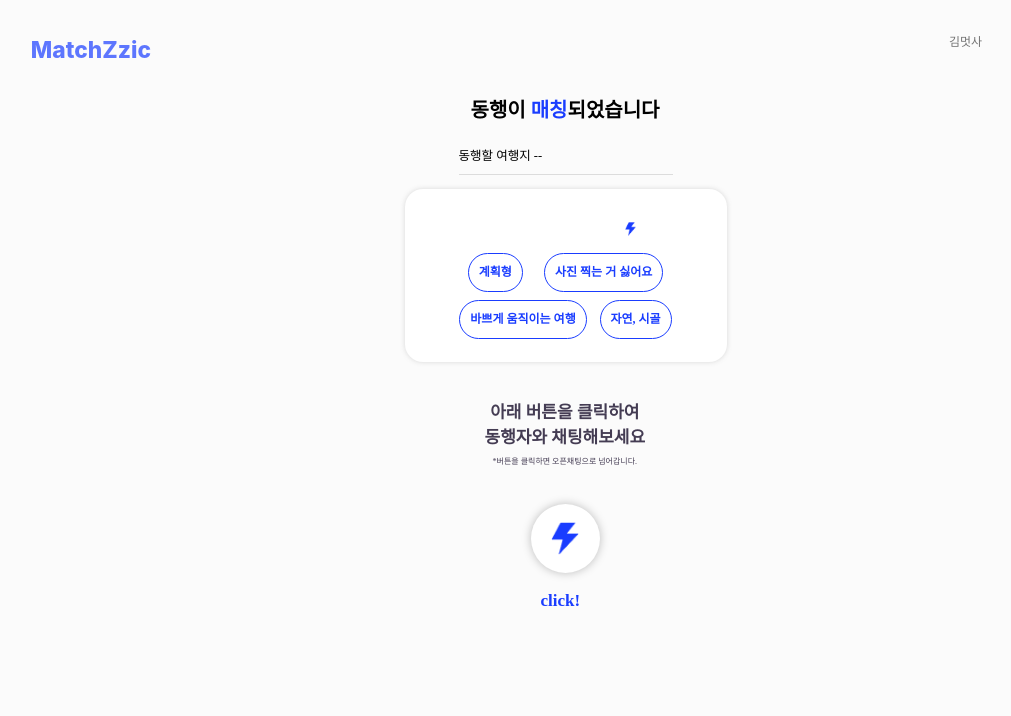
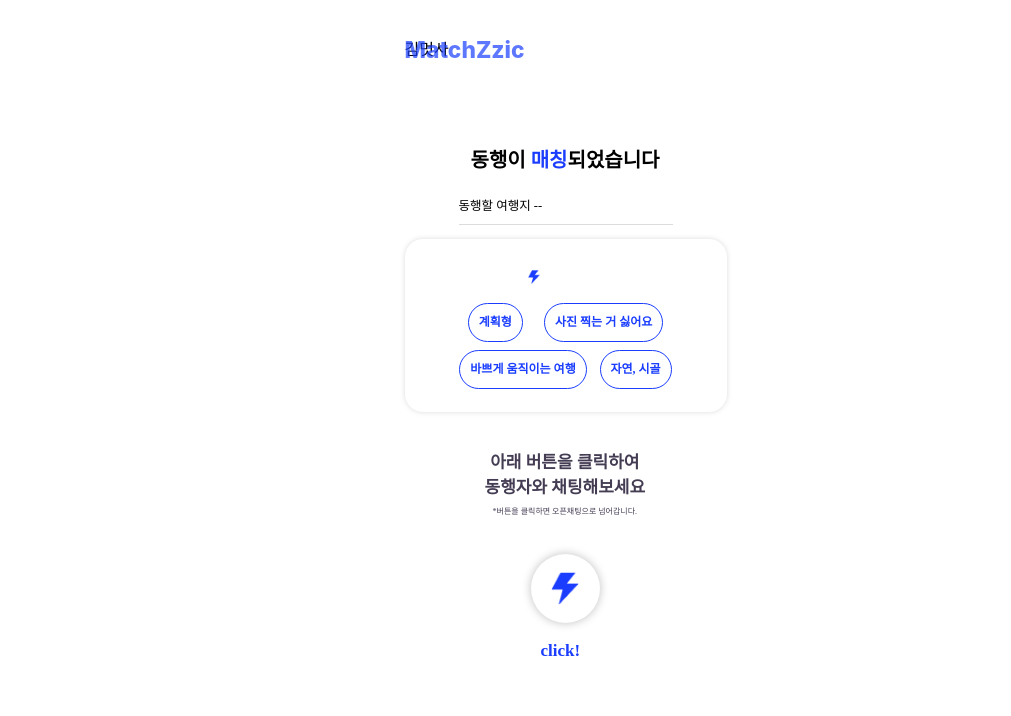
Before and after one commit to chaehyeon02/2023-Herethon-7, a Django app: template MatchZzic/match/templates/match_done.html in a window 1280 px wide. Shown: the top 716 px of the page, without its empty margins (75-1086 px from the left). Run offline with Django 4.2, Linux system fonts and the light colour scheme; the template is opened without the code that fills it, so the values that code supplies are empty; some libraries are stand-ins or nearby versions.

Commit message:
match_done페이지 구조수정

```diff
--- a/MatchZzic/match/templates/match_done.html
+++ b/MatchZzic/match/templates/match_done.html
@@ -8,6 +8,7 @@
     <link rel="stylesheet" href="{% static 'css/match_done2.css' %}" />
   </head>
   <body>
+    <div id="iphone-frame">
       <!-- 상단 로고  -->
       <div class="header">
         <div class="logo">MatchZzic</div>
@@ -51,6 +52,7 @@
         </div>
         <span>click!</span>
       </div>
+    </div>
     <script src="https://code.iconify.design/iconify-icon/1.0.7/iconify-icon.min.js"></script>
   </body>
 </html>
--- a/MatchZzic/static/css/match_done2.css
+++ b/MatchZzic/static/css/match_done2.css
@@ -1,20 +1,22 @@
-body {
+#iphone-frame {
   width: 375px;
   height: 667px;
-  background: #fbfbfb;
+  border-radius: 30px;
+  margin: 50px auto;
+  position: relative;
+  justify-content: center;
+  align-items: center;
 }
-
 /* 상단로고 */
 .header {
-  display: flex;
+  position: fixed;
+  width: 322px;
+  height: 405px;
+  left: calc(50% - 322px / 2 + 0.5px);
+  top: 4.5%;
 }
 .logo {
   position: absolute;
-  left: 8.27%;
-  right: 59.47%;
-  top: 4.5%;
-  bottom: 91.3%;
-
   font-family: "Inter";
   font-style: normal;
   font-weight: 800;
@@ -22,21 +24,11 @@ body {
   line-height: 28px;
   color: rgba(26, 61, 255, 0.7);
 }
-.username {
-  position: absolute;
-  left: 80%;
-  top: 33px;
-  font-family: "Noto Sans KR";
-  font-style: normal;
-  font-weight: 500;
-  font-size: 12px;
-  line-height: 18px;
-  color: rgba(114, 114, 114, 1);
-}
+
 .mypage_move {
   position: absolute;
-  left: 92%;
-  top: 33px;
+  top: 2%;
+  left: 95%;
 }
 iconify-icon {
   width: 22px;
```
Lines whose indentation alone changed are shown as unchanged.
